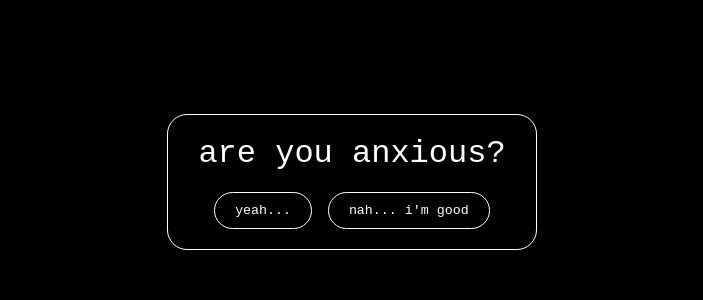
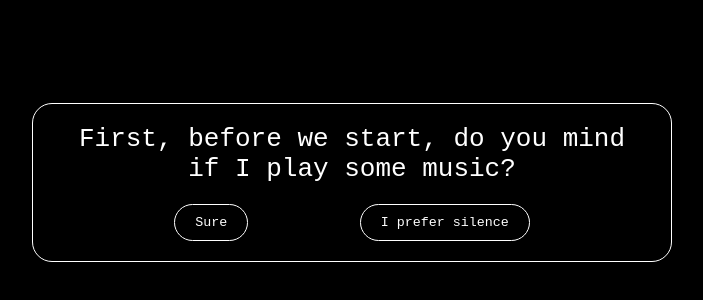
Before and after one commit to V1ctorBarbosa/Are_You_Anxious, a React (Vite) app: page / in a window 1280 px wide. Shown: the part 218-518 px from the top of the page, without its empty margins (288-991 px from the left). Built offline with nearby package versions, Linux system fonts and the light colour scheme.

Commit message:
fix: adicional lib + testing methods to change components

```diff
--- a/package.json
+++ b/package.json
@@ -11,6 +11,8 @@
   },
   "dependencies": {
     "framer-motion": "^11.0.25",
+    "lucide": "^0.366.0",
+    "lucide-react": "^0.366.0",
     "react": "^18.2.0",
     "react-dom": "^18.2.0",
     "styled-components": "^6.1.8"
--- a/src/components/InfoBox/infoBox.styles.ts
+++ b/src/components/InfoBox/infoBox.styles.ts
@@ -6,7 +6,7 @@ export const Container = styled.div`
   align-items: center;
   gap: 20px;
 
-  width: fit-content;
+  width: 50%;
   margin: auto;
 
   padding: 20px 30px;
--- a/src/components/InfoBox/infoBox.tsx
+++ b/src/components/InfoBox/infoBox.tsx
@@ -13,10 +13,14 @@ import { IInfoBox } from "./infoBox.types";
 
 function InfoBox({data, setStep}: IInfoBox) {
 
+  // const handleClickActions = ({data, orientation}: any) => {
+  //   if()
+  // }
+
   return (
     <Container>
       <Section>
-        <Text size="32">{data.info}</Text>
+        <Text size="26">{data.info}</Text>
       </Section>
       <Section>
         {/* {handleButtonOrLink(data.confirm)} */}
--- a/src/components/Text/text.styles.ts
+++ b/src/components/Text/text.styles.ts
@@ -9,4 +9,5 @@ import { handleFontSize } from "./utils"
 export const Container = styled.p<IText>`
     color: ${props => props.theme.white};
     font-size: ${({ size }) => handleFontSize(size)};
+    text-align: center;
 `
--- a/src/pages/Home/data/data.ts
+++ b/src/pages/Home/data/data.ts
@@ -1,6 +1,12 @@
 import { IQuestionsPath } from "../home.types";
 
 export const questionsPath: IQuestionsPath = {
+  intro: {
+    id: 0,
+    info: "First, before we start, do you mind if I play some music?",
+    confirm: "Sure",
+    deny: "I prefer silence",
+  },
   step1: {
     id: 1,
     info: "are you anxious?",
--- a/src/pages/Home/home.tsx
+++ b/src/pages/Home/home.tsx
@@ -2,10 +2,10 @@
 import { useState } from "react";
 
 //Components
-import InfoBox from "../../components/InfoBox/infoBox"
+import InfoBox from "../../components/InfoBox/infoBox";
 
 //Styles
-import { Container } from "./home.styles"
+import { Container } from "./home.styles";
 
 //Utils
 import { handleStepData } from "./utils";
@@ -14,14 +14,16 @@ import { handleStepData } from "./utils";
 import { questionsPath } from "./data/data";
 
 function Home() {
-
-  const [currentStep, setCurrentStep] = useState("step1");
+  const [currentStep, setCurrentStep] = useState("intro");
 
   return (
     <Container>
-        <InfoBox data={handleStepData(questionsPath, currentStep)} setStep={setCurrentStep}/>
+      <InfoBox
+        data={handleStepData(questionsPath, currentStep)}
+        setStep={setCurrentStep}
+      />
     </Container>
-  )
+  );
 }
 
-export default Home
+export default Home;
--- a/src/pages/Home/utils/index.ts
+++ b/src/pages/Home/utils/index.ts
@@ -2,6 +2,8 @@ import { IQuestionsPath } from "../home.types";
 
 export const handleStepData = (step: IQuestionsPath, currentStep: string) => {
   switch (currentStep) {
+    case 'intro':
+      return step.intro;
     case 'step1':
       return step.step1;
     case 'step2':
```
Also changed, not shown: 1 other file (tests, documents, lock files or other folders). Lines whose indentation alone changed are shown as unchanged.
